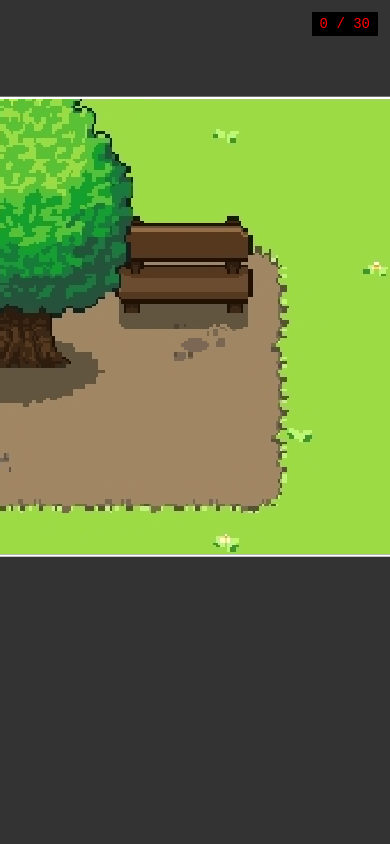
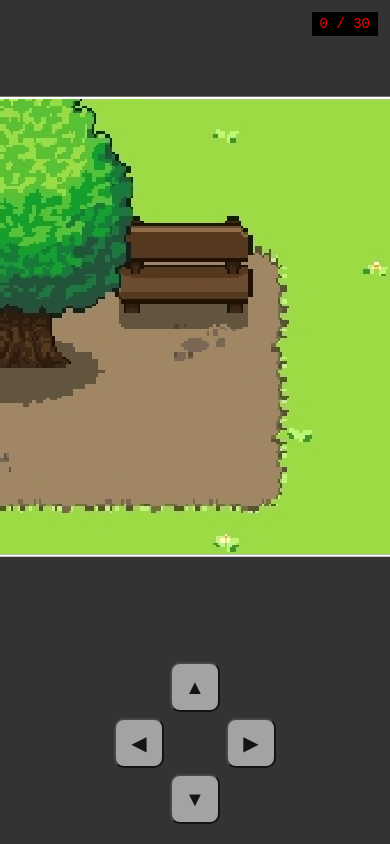
Before and after one commit to RayMiller-ui/Fablekins, a plain HTML site: page index.html in a window 390 px wide. Shown: the top 844 px of the page. Drawn offline with Linux system fonts and the light colour scheme.

Commit message:
Fablekins_beta_v-7
Added Mobile Device support!
Now you can play using touch controls on the screen.

```diff
--- a/DirectionInput.js
+++ b/DirectionInput.js
@@ -29,6 +29,41 @@ class DirectionInput {
     // Saara ka saara keyPresses array handling idhar hi hoga
     init() {
 
+        // TOUCH CONTROLS
+        document.querySelectorAll(".touch-controls button")
+            .forEach(btn => {
+              const dir = btn.dataset.dir;
+
+            btn.addEventListener("touchstart", e => {
+              e.preventDefault();
+              if (!this.keyPresses.includes(dir)) {
+                this.keyPresses.unshift(dir);
+              }
+            });
+
+            btn.addEventListener("touchend", e => {
+              e.preventDefault();
+              const index = this.keyPresses.indexOf(dir);
+              if (index > -1) {
+                this.keyPresses.splice(index, 1);
+              }
+            });
+
+            btn.addEventListener("mousedown", () => {
+                if (!this.keyPresses.includes(dir)) {
+                  this.keyPresses.unshift(dir);
+                }
+            });
+
+            btn.addEventListener("mouseup", () => {
+                const index = this.keyPresses.indexOf(dir);
+                if (index > -1) {
+                  this.keyPresses.splice(index, 1);
+                }
+            });
+  });
+
+
         // Key Dabega toh, Array me wo key sabse aage add hoga
 
         document.addEventListener("keydown", e => {
--- a/UI.js
+++ b/UI.js
@@ -5,7 +5,7 @@ function updateDotCounter(current, total) {
 
   function showWinMessage() {
     const msg = document.createElement("div");
-    msg.innerText = "🎉 YOU WON!";
+    msg.innerText = "YOU WON!";
     msg.style.color = "lime";
     msg.style.fontSize = "24px";
     msg.style.textAlign = "center";
--- a/index.html
+++ b/index.html
@@ -5,6 +5,14 @@
     <link href="/styles.css" type="text/css" rel="stylesheet">
   </head>
   <body>
+
+    <div class="touch-controls">
+      <button data-dir="up" class="up">▲</button>
+      <button data-dir="left" class="left">◀</button>
+      <button data-dir="right" class="right">▶</button>
+      <button data-dir="down" class="down">▼</button>
+    </div>
+
 
     <div class="hud"> <!--Will remove later [Testing the counter]-->
       <span id="dotCounter">0 / 30</span>
--- a/styles.css
+++ b/styles.css
@@ -23,6 +23,48 @@ body {
   z-index: 999;
 }
 
+.touch-controls {
+  position: fixed;
+  bottom: 20px;
+  left: 50%;
+  transform: translateX(-50%);
+
+  display: grid;
+  grid-template-columns: 50px 50px 50px;
+  grid-template-rows: 50px 50px 50px;
+  gap: 6px;
+}
+
+
+.touch-controls button {
+  width: 50px;
+  height: 50px;
+  font-size: 20px;
+  opacity: 0.6;
+  border-radius: 10px;
+}
+
+/* Grid placement */
+.touch-controls .up {
+  grid-column: 2;
+  grid-row: 1;
+}
+
+.touch-controls .left {
+  grid-column: 1;
+  grid-row: 2;
+}
+
+.touch-controls .right {
+  grid-column: 3;
+  grid-row: 2;
+}
+
+.touch-controls .down {
+  grid-column: 2;
+  grid-row: 3;
+}
+
 
 .game-container {
   position: relative;
```
